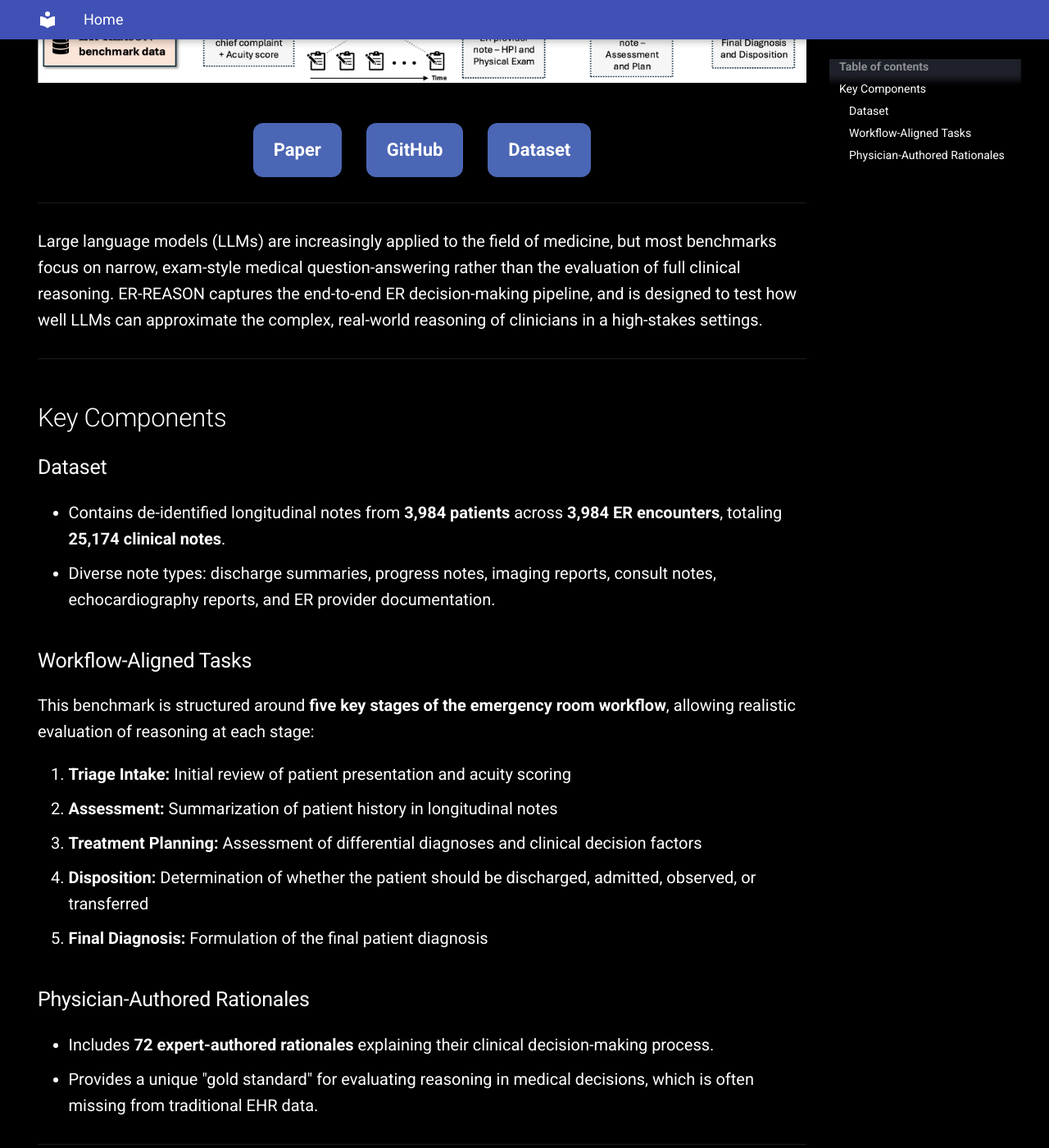
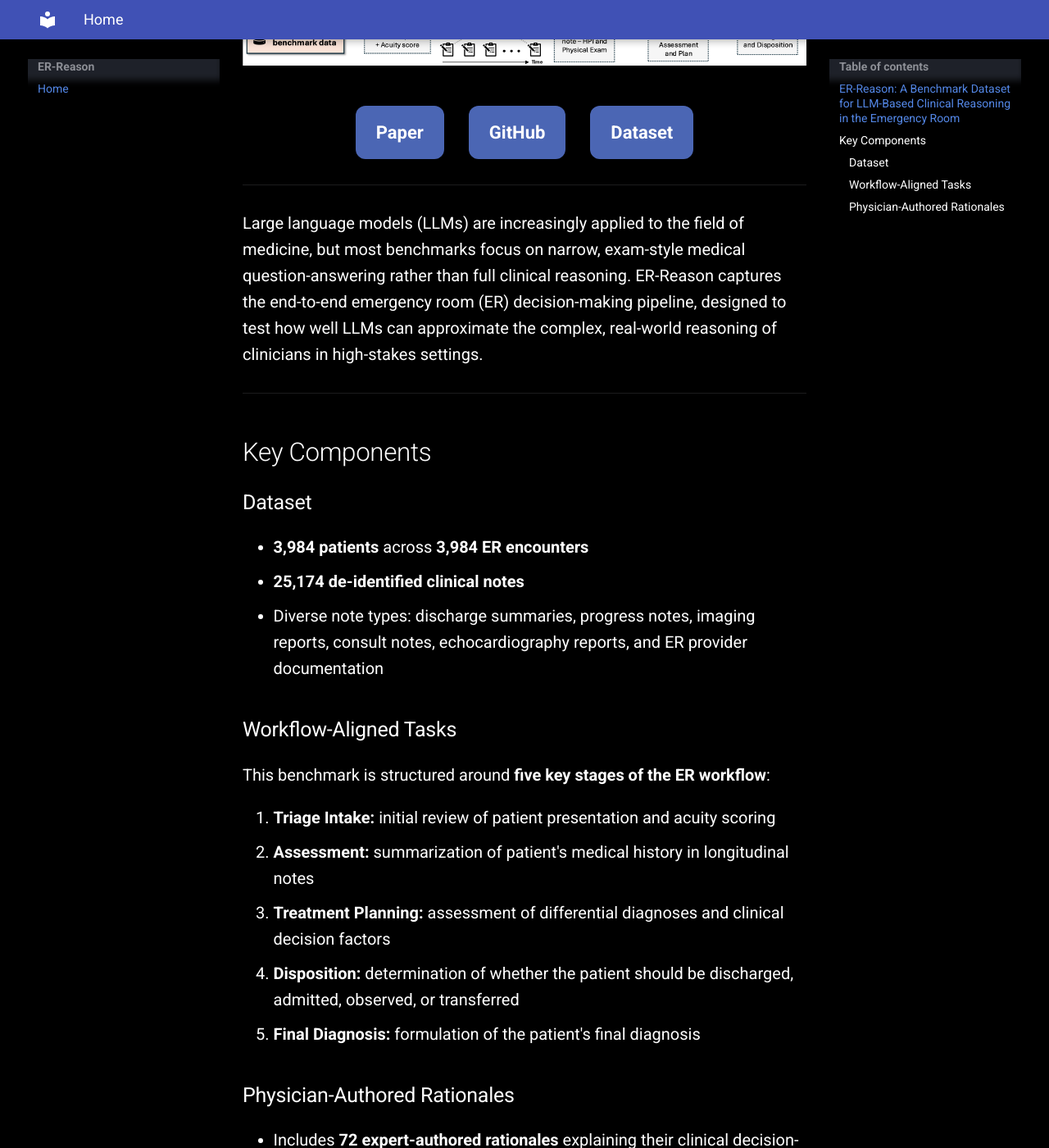
Before and after one commit to AlaaLab/ER-Reason, an MkDocs documentation site: the page built from docs/index.md, in a window 1280 px wide and 1400 px high, scrolled down 492 px. Shown: the whole window at 82% size. Built offline with MkDocs 1.6.1 and Material for MkDocs 9.7.7, drawn with Linux system fonts in a browser that asks for light colours; some of the changed text lies outside the part shown.

Commit message:
Update index.md

```diff
--- a/docs/index.md
+++ b/docs/index.md
@@ -15,29 +12,30 @@
 </div>
 ---
 
-Large language models (LLMs) are increasingly applied to the field of medicine, but most benchmarks focus on narrow, exam-style medical question-answering rather than the evaluation of full clinical reasoning. ER-REASON captures the end-to-end ER decision-making pipeline, and is designed to test how well LLMs can approximate the complex, real-world reasoning of clinicians in a high-stakes settings.
+Large language models (LLMs) are increasingly applied to the field of medicine, but most benchmarks focus on narrow, exam-style medical question-answering rather than full clinical reasoning. ER-Reason captures the end-to-end emergency room (ER) decision-making pipeline, designed to test how well LLMs can approximate the complex, real-world reasoning of clinicians in high-stakes settings.
 
 ---
 
 ## Key Components
 
 ### Dataset
-- Contains de-identified longitudinal notes from **3,984 patients** across **3,984 ER encounters**, totaling **25,174 clinical notes**.
-- Diverse note types: discharge summaries, progress notes, imaging reports, consult notes, echocardiography reports, and ER provider documentation.
+- **3,984 patients** across **3,984 ER encounters**
+- **25,174 de-identified clinical notes**
+- Diverse note types: discharge summaries, progress notes, imaging reports, consult notes, echocardiography reports, and ER provider documentation
 
 ### Workflow-Aligned Tasks
-This benchmark is structured around **five key stages of the emergency room workflow**, allowing realistic evaluation of reasoning at each stage:
+This benchmark is structured around **five key stages of the ER workflow**:
 
-1. **Triage Intake:** Initial review of patient presentation and acuity scoring
-2. **Assessment:** Summarization of patient history in longitudinal notes
-3. **Treatment Planning:** Assessment of differential diagnoses and clinical decision factors
-4. **Disposition:** Determination of whether the patient should be discharged, admitted, observed, or transferred
-5. **Final Diagnosis:** Formulation of the final patient diagnosis
+1. **Triage Intake:** initial review of patient presentation and acuity scoring
+2. **Assessment:** summarization of patient's medical history in longitudinal notes
+3. **Treatment Planning:** assessment of differential diagnoses and clinical decision factors
+4. **Disposition:** determination of whether the patient should be discharged, admitted, observed, or transferred
+5. **Final Diagnosis:** formulation of the patient's final diagnosis
 
 ### Physician-Authored Rationales
-- Includes **72 expert-authored rationales** explaining their clinical decision-making process.
-- Provides a unique "gold standard" for evaluating reasoning in medical decisions, which is often missing from traditional EHR data.
+- Includes **72 expert-authored rationales** explaining their clinical decision-making process
+- Provides a rare "gold standard" for evaluating reasoning in medical decisions, often a missing component in traditional EHR data
 
 ---
 
-This benchmark is a significant step forward in evaluating the real-world applicability of LLMs in emergency care by moving beyond factual recall to assess **true clinical reasoning, pattern recognition, and decision-making** under realistic conditions.
+ER-Reason represents a major step forward in benchmarking the real-world applicability of LLMs in emergency care. By moving beyond factual recall, it evaluates models on **true clinical reasoning, pattern recognition, and decision-making** under realistic conditions.
```
Also changed, not shown: other parts of docs/index.md (+2 -5 lines).
